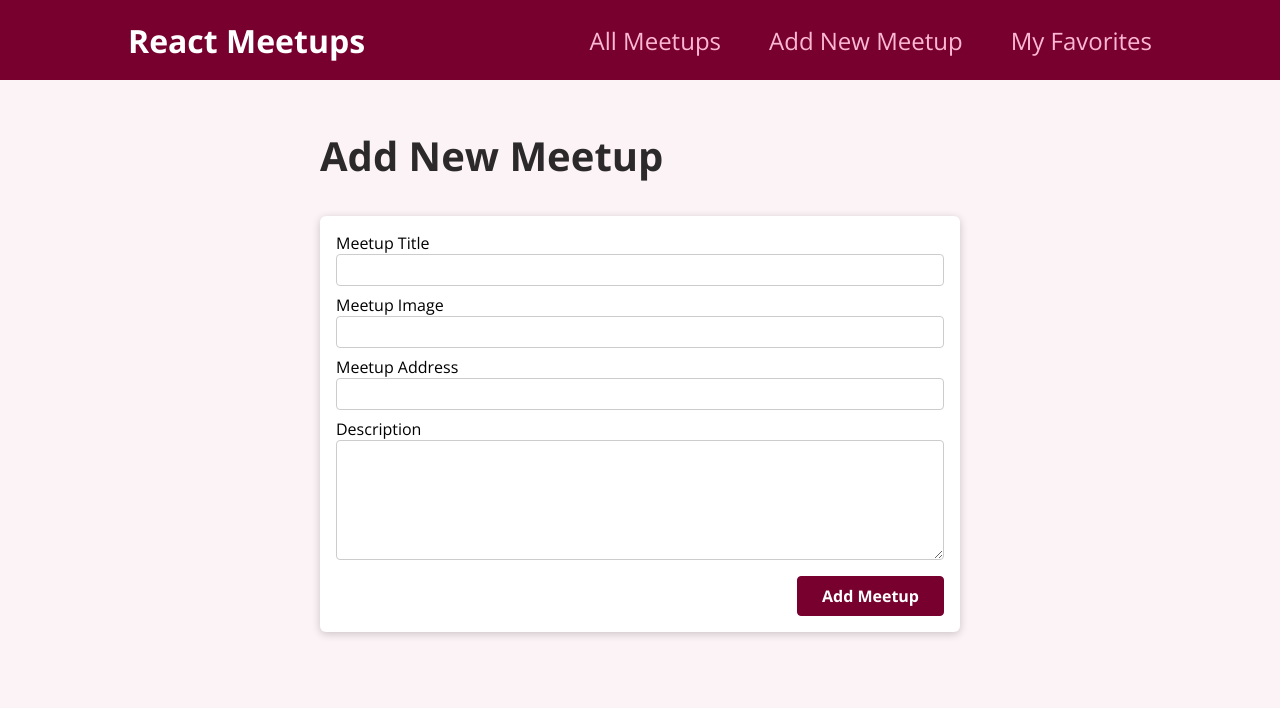
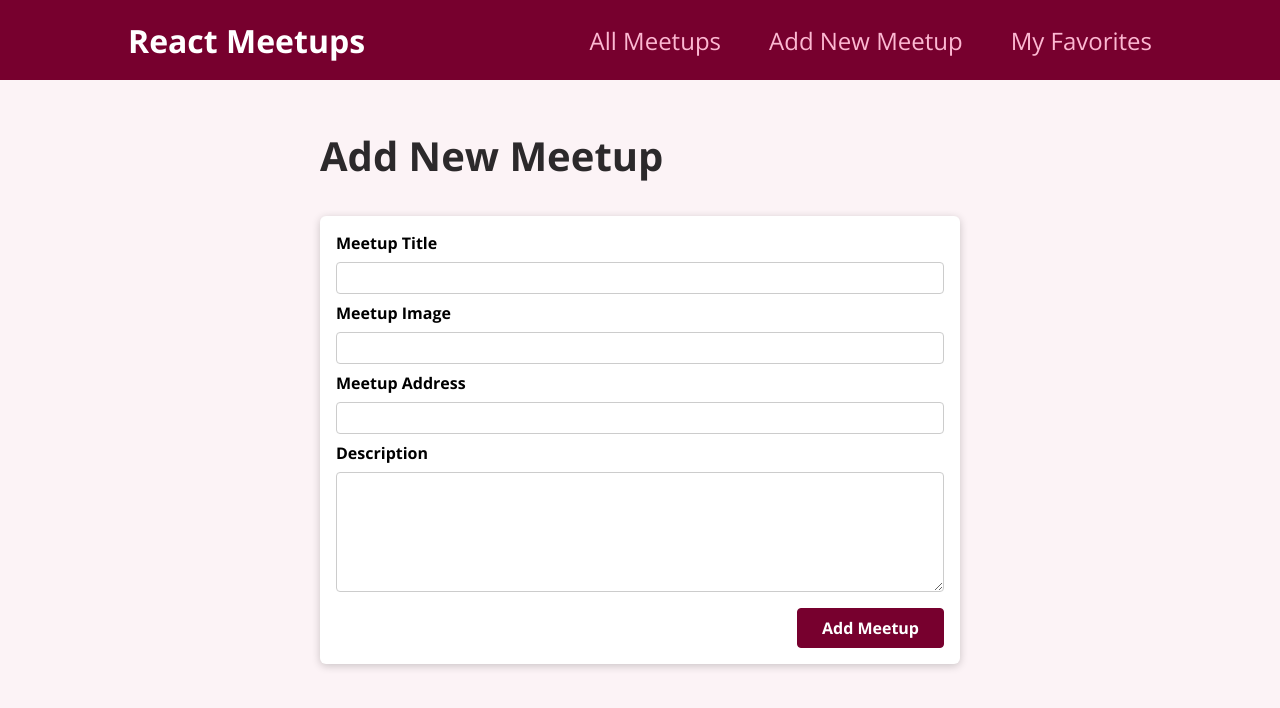
Before and after one commit to watsonst/MySecondReactApp, a React (Create React App) app: page /new-meetup in a window 1280 px wide. Shown: the top 708 px of the page. Built offline with nearby package versions, Linux system fonts and the light colour scheme.

Commit message:
Form and user input

```diff
--- a/src/components/meetups/NewMeetupForm.js
+++ b/src/components/meetups/NewMeetupForm.js
@@ -1,31 +1,67 @@
 import React from "react";
-import Card from '../ui/Card'
-import classes from './NewMeetupForm.module.css'
+import { useRef } from "react";
+import Card from "../ui/Card";
+import classes from "./NewMeetupForm.module.css";
 
-function NewMeetupForm(){
-    return <Card>
-        <form className={classes.form}>
+function NewMeetupForm() {
+  const titleInputRef = useRef();
+  const imageInputRef = useRef();
+  const addressInputRef = useRef();
+  const descriptionInputRef = useRef();
+
+  function submitHandler(event) {
+    event.preventDefault();
+
+    const enteredTitle = titleInputRef.current.value;
+    const enteredImage = imageInputRef.current.value;
+    const enteredAddress = addressInputRef.current.value;
+    const enteredDescription = descriptionInputRef.current.value;
+
+    const meetupData = {
+        title: enteredTitle,
+        image: enteredImage,
+        address: enteredAddress,
+        description: enteredDescription
+    }
+
+    console.log(meetupData);
+  }
+
+  return (
+    <Card>
+      <form className={classes.form} onSubmit={submitHandler}>
         <div className={classes.control}>
-                <lable htmlFor="title">Meetup Title</lable>
-                <input type="text" required id="title" />
+          <label htmlFor="title">Meetup Title</label>
+          <input type="text" required id="title" ref={titleInputRef} />
         </div>
         <div className={classes.control}>
-                <lable htmlFor="image">Meetup Image</lable>
-                <input type='url' required id="image" />
+          <label htmlFor="image">Meetup Image</label>
+          <input type="url" required id="image" ref={imageInputRef} />
         </div>
         <div className={classes.control}>
-                <lable htmlFor="address">Meetup Address</lable>
-                <input type="text" required id="address" />
+          <label htmlFor="address">Meetup Address</label>
+          <input type="text" required id="address" ref={addressInputRef} />
         </div>
         <div className={classes.control}>
-                <lable htmlFor="description">Description</lable>
-                <textarea id='description' required rows='5'></textarea>
+          <label htmlFor="description">Description</label>
+          <textarea
+            id="description"
+            required
+            rows="5"
+            ref={descriptionInputRef}
+          ></textarea>
         </div>
         <div className={classes.actions}>
           <button>Add Meetup</button>
         </div>
       </form>
     </Card>
+  );
 }
 
-export default NewMeetupForm
+export default NewMeetupForm;
+
+//Don't want browser default behavior of sending new html request automatically.
+//Prevent and run own JS logic without reloading the page.
+//Can get DOM access through refs
+//refs for reading input values
```
Lines whose indentation alone changed are shown as unchanged.
